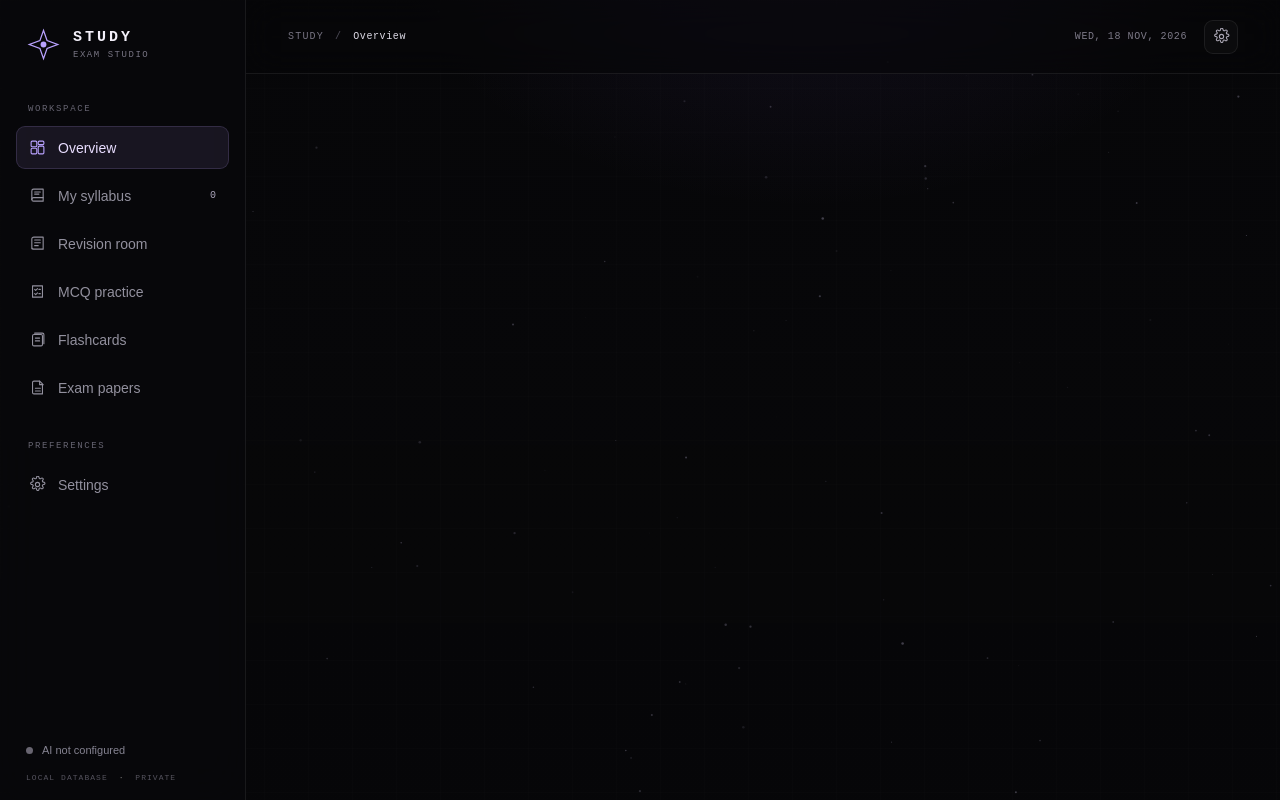
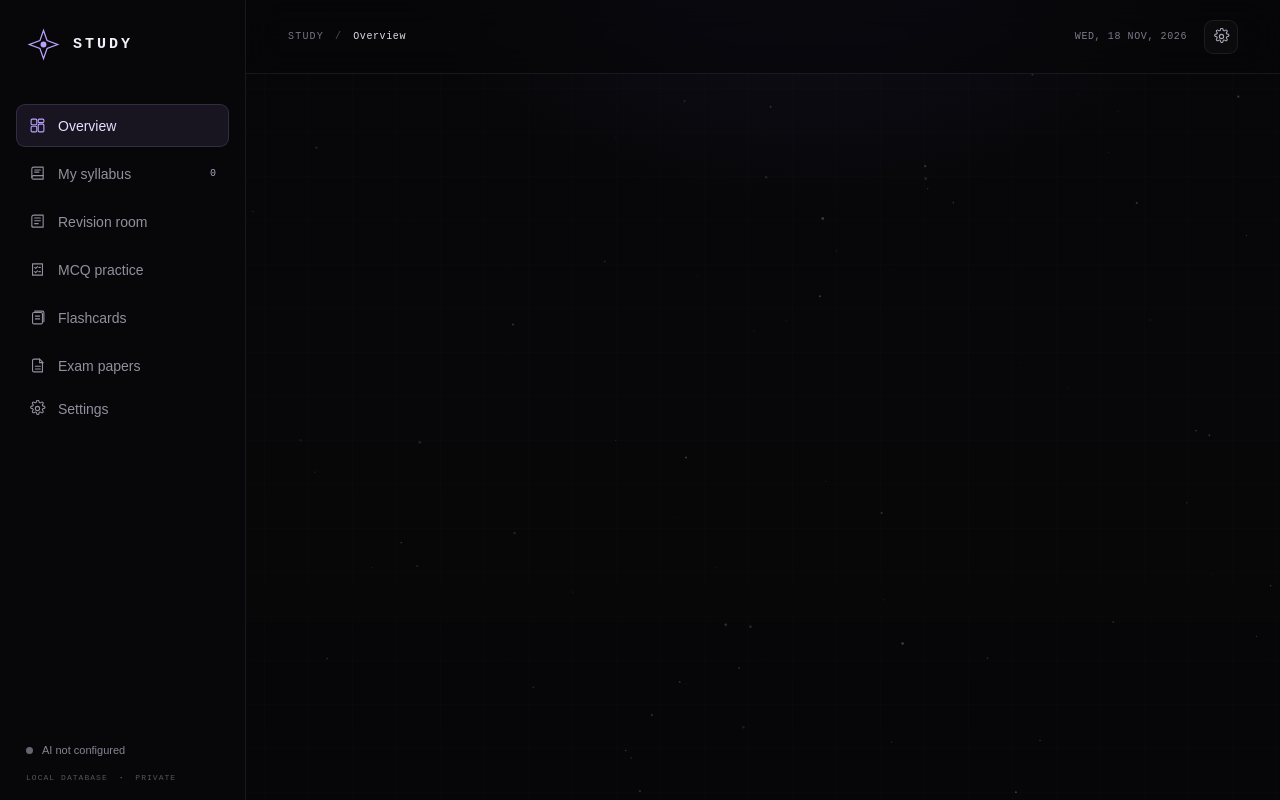
Before and after one commit to dontcare-dev/study., an Electron app: page renderer/index.html in a window 1280 px wide. Drawn offline with Linux system fonts and the light colour scheme; no server answers.

Commit message:
Remove redundant sidebar labels

```diff
--- a/renderer/index.html
+++ b/renderer/index.html
@@ -13,8 +13,8 @@
 <div class="ambient"><div class="ambient-grid"></div><div class="ambient-glow"></div><canvas id="stars"></canvas></div>
 <div class="app-shell">
 <aside class="sidebar">
-  <div class="brand"><div class="brand-mark"><svg viewBox="0 0 36 36"><path d="M18 3.5 21.7 14l10.8 4-10.8 4L18 32.5 14.3 22 3.5 18l10.8-4L18 3.5Z" fill="none" stroke="currentColor" stroke-width="1.35"/><circle cx="18" cy="18" r="3" fill="currentColor"/></svg></div><div><div class="brand-name">STUDY</div><div class="brand-sub">EXAM STUDIO</div></div></div>
-  <div class="side-caption">WORKSPACE</div>
+  <div class="brand"><div class="brand-mark"><svg viewBox="0 0 36 36"><path d="M18 3.5 21.7 14l10.8 4-10.8 4L18 32.5 14.3 22 3.5 18l10.8-4L18 3.5Z" fill="none" stroke="currentColor" stroke-width="1.35"/><circle cx="18" cy="18" r="3" fill="currentColor"/></svg></div><div><div class="brand-name">STUDY</div></div></div>
+
   <nav class="nav">
     <button class="nav-item active" data-view="overview"><svg viewBox="0 0 24 24"><rect x="3" y="3" width="8" height="8" rx="1.5"/><rect x="13" y="3" width="8" height="5" rx="1.5"/><rect x="13" y="10" width="8" height="11" rx="1.5"/><rect x="3" y="13" width="8" height="8" rx="1.5"/></svg><span>Overview</span></button>
     <button class="nav-item" data-view="library"><svg viewBox="0 0 24 24"><path d="M4 5.5A2.5 2.5 0 0 1 6.5 3H20v17H6.5A2.5 2.5 0 0 1 4 17.5z"/><path d="M4 17.5A2.5 2.5 0 0 1 6.5 15H20M8 7h8M8 10h6"/></svg><span>My syllabus</span><span class="nav-count" id="subjectCount">0</span></button>
@@ -23,7 +23,7 @@
     <button class="nav-item" data-view="flashcards"><svg viewBox="0 0 24 24"><rect x="5" y="5" width="14" height="16" rx="2"/><path d="M8 3h11a2 2 0 0 1 2 2v13M9 10h6M9 14h6"/></svg><span>Flashcards</span></button>
     <button class="nav-item" data-view="exam"><svg viewBox="0 0 24 24"><path d="M7 3h8l4 4v14H7a2 2 0 0 1-2-2V5a2 2 0 0 1 2-2Z"/><path d="M15 3v5h5M9 13h7M9 17h7"/></svg><span>Exam papers</span></button>
   </nav>
-  <div class="side-caption side-caption-spaced">PREFERENCES</div>
+
   <nav class="nav"><button class="nav-item" data-view="settings"><svg viewBox="0 0 24 24"><circle cx="12" cy="12" r="3"/><path d="m19.4 15 .1.1a1.7 1.7 0 1 1-2.4 2.4l-.1-.1a1.7 1.7 0 0 0-2.9 1.2v.2a1.7 1.7 0 1 1-3.4 0v-.2a1.7 1.7 0 0 0-2.9-1.2l-.1.1a1.7 1.7 0 1 1-2.4-2.4l.1-.1a1.7 1.7 0 0 0-1.2-2.9H4a1.7 1.7 0 1 1 0-3.4h.2a1.7 1.7 0 0 0 1.2-2.9l-.1-.1a1.7 1.7 0 1 1 2.4-2.4l.1.1a1.7 1.7 0 0 0 2.9-1.2V2a1.7 1.7 0 1 1 3.4 0v.2a1.7 1.7 0 0 0 2.9 1.2l.1-.1a1.7 1.7 0 1 1 2.4 2.4l-.1.1a1.7 1.7 0 0 0 1.2 2.9h.2a1.7 1.7 0 1 1 0 3.4h-.2a1.7 1.7 0 0 0-1.2 2.9Z"/></svg><span>Settings</span></button></nav>
   <div class="sidebar-bottom"><div class="connection"><span class="connection-dot" id="connectionDot"></span><span id="connectionText">AI not configured</span></div><div class="sidebar-foot">LOCAL DATABASE <span>·</span> PRIVATE</div></div>
 </aside>
```
